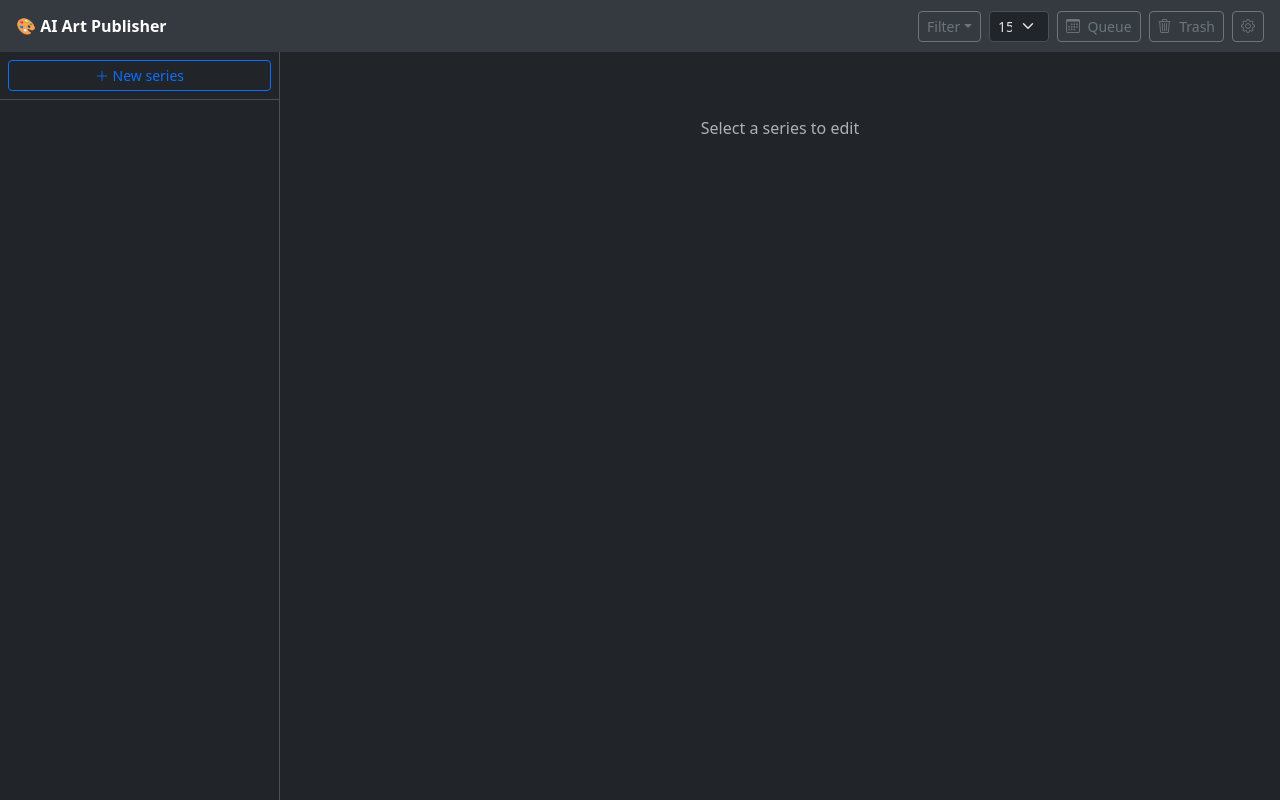
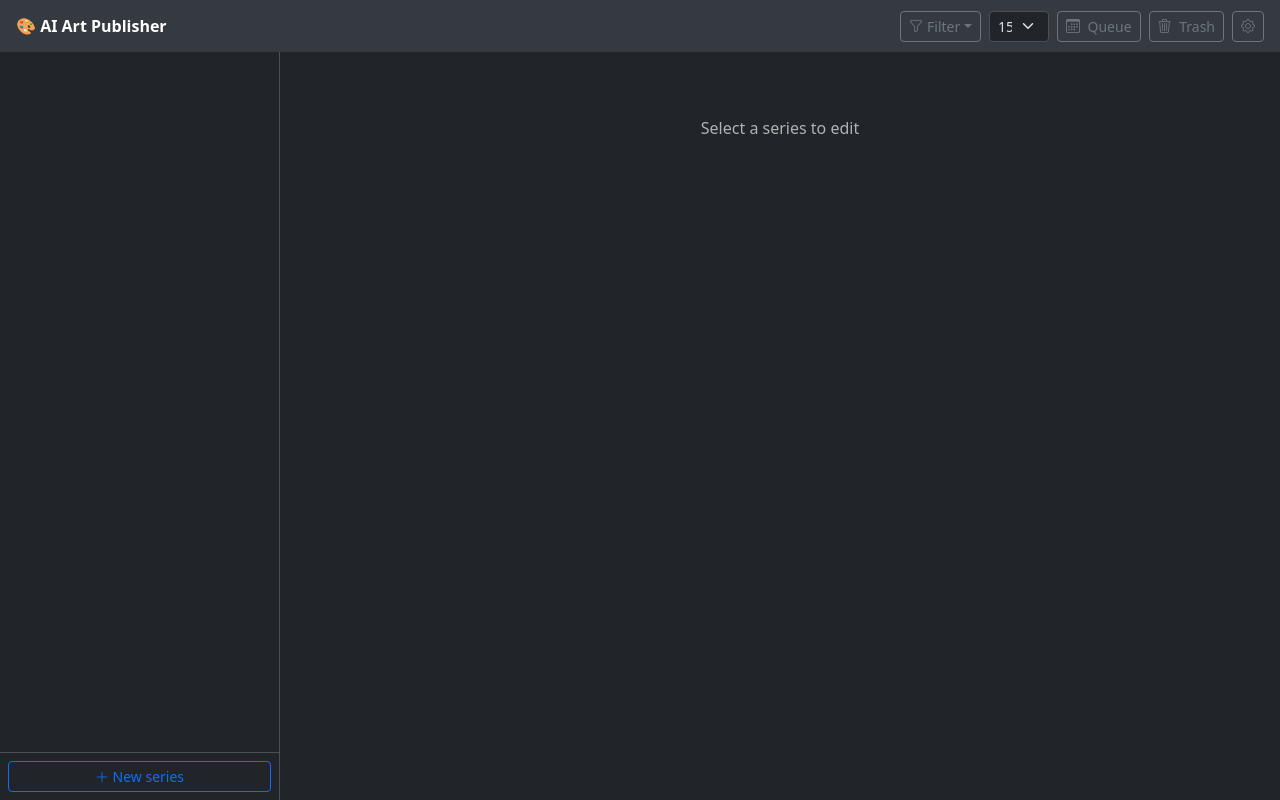
Before and after one commit to anscii/ai-art-publisher, a FastAPI app: page / in a window 1280 px wide. Run offline with FastAPI, Linux system fonts and the light colour scheme; data comes from the database, SQL or seed files in the repository; data that the repository does not hold is empty; parts of the project's set-up code (start-up, migrations or seed data) failed here and were passed over.

Commit message:
moved New Series to sidebar bottom, made Save Status button blue, and stopped navbar buttons from wrapping over content

```diff
--- a/app/static/editor.js
+++ b/app/static/editor.js
@@ -471,7 +471,7 @@ function buildActionsCard(series) {
     if (s === series.status) o.selected = true;
     statusSel.appendChild(o);
   });
-  const saveStatusBtn = h('button', { cls: 'btn btn-sm btn-outline-secondary' });
+  const saveStatusBtn = h('button', { cls: 'btn btn-sm btn-outline-primary' });
   saveStatusBtn.appendChild(icon('bi bi-floppy me-1'));
   saveStatusBtn.appendChild(document.createTextNode('Save status'));
   saveStatusBtn.addEventListener('click', () => saveStatus(series.id));
--- a/app/templates/index.html
+++ b/app/templates/index.html
@@ -10,12 +10,13 @@
 </head>
 <body class="d-flex flex-column overflow-hidden" style="height:100dvh">
 
-<nav class="navbar bg-body-secondary px-3 flex-shrink-0" style="height:52px">
+<nav class="navbar bg-body-secondary px-3 flex-shrink-0 flex-nowrap" style="min-height:52px">
   <span class="navbar-brand fw-bold fs-6 mb-0">&#x1F3A8; AI Art Publisher</span>
-  <div class="d-flex align-items-center gap-2">
+  <div class="d-flex align-items-center gap-2 flex-shrink-1" style="overflow-x:auto; min-width:0">
     <div class="dropdown">
       <button class="btn btn-sm btn-outline-secondary dropdown-toggle"
-              id="filterBtn" data-bs-toggle="dropdown" data-bs-auto-close="outside">Filter</button>
+              id="filterBtn" data-bs-toggle="dropdown" data-bs-auto-close="outside">
+        <i class="bi bi-funnel"></i><span class="d-none d-sm-inline ms-1">Filter</span></button>
       <ul class="dropdown-menu dropdown-menu-end" id="statusFilterMenu">
         <li><label class="dropdown-item d-flex gap-2 align-items-center">
           <input class="form-check-input m-0" type="checkbox" value="new" checked onchange="onFilterChange()">
@@ -63,16 +64,16 @@
 <div class="d-flex flex-grow-1 overflow-hidden">
   <div id="seriesSidebar" class="border-end d-flex flex-column"
        style="width:280px;min-width:280px;overflow-y:auto;flex-shrink:0">
-    <div class="p-2 border-bottom">
-      <button class="btn btn-sm btn-outline-primary w-100" onclick="createSeries()">
-        <i class="bi bi-plus-lg"></i> New series</button>
-    </div>
     <div id="seriesItems" class="flex-grow-1"></div>
     <div id="seriesListLoading" class="text-center p-3 d-none">
       <div class="spinner-border spinner-border-sm text-secondary"></div></div>
     <div id="loadMoreBtn" class="p-2 border-top d-none">
       <button class="btn btn-sm btn-outline-secondary w-100" onclick="loadMoreSeries()">
         Load more</button></div>
+    <div class="p-2 border-top">
+      <button class="btn btn-sm btn-outline-primary w-100" onclick="createSeries()">
+        <i class="bi bi-plus-lg"></i> New series</button>
+    </div>
   </div>
 
   <div class="flex-grow-1 d-flex flex-column overflow-hidden">
```
